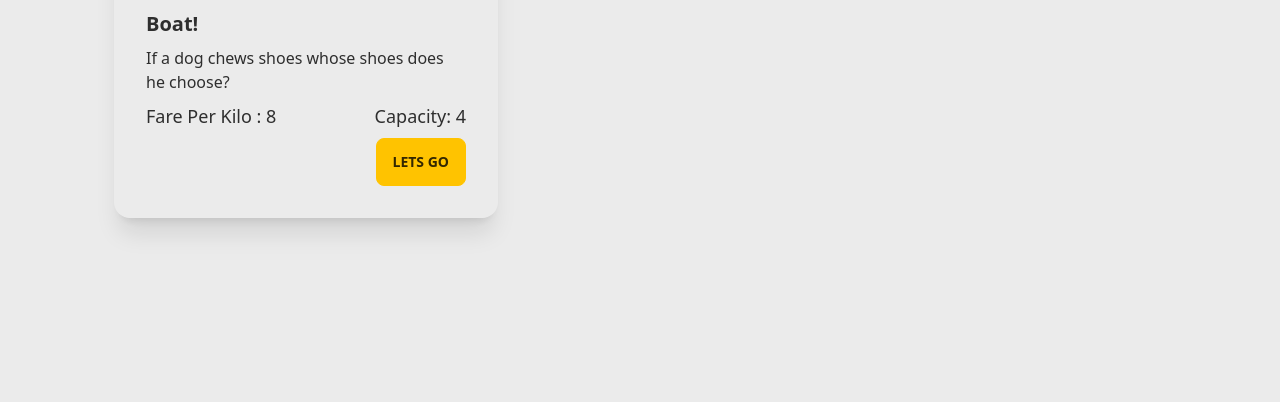
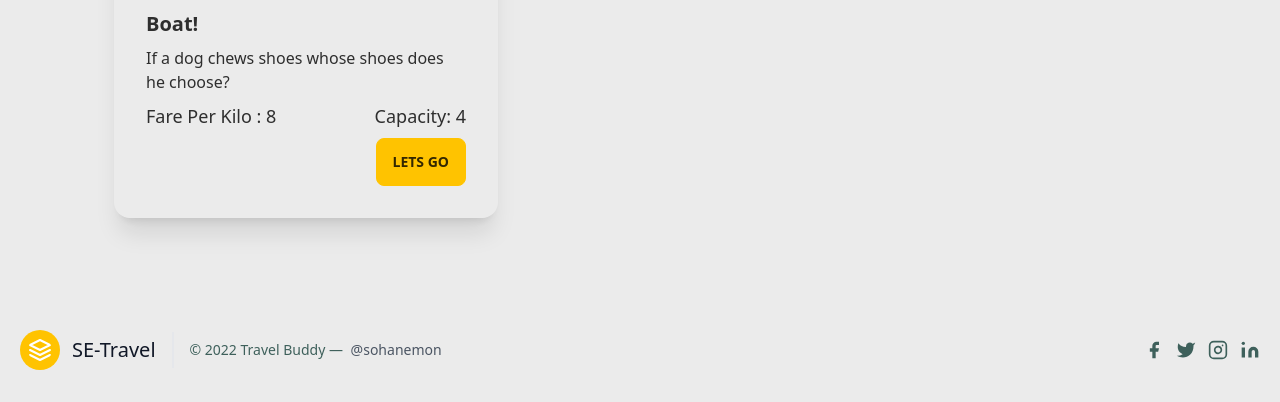
Before and after one commit to sohanemon/travel-buddy, a website with bundled scripts: page index.html in a window 1280 px wide. Shown: the part 2086-2488 px from the top of the page. Before the commit the page ends 2384 px from the top, so only its background shows below. Built offline with nearby package versions, Linux system fonts and the light colour scheme.

Commit message:
footer added

```diff
--- a/index.html
+++ b/index.html
@@ -84,6 +84,108 @@
         codes will be injected here
      -->
     </div>
+    <footer class="text-gray-600 body-font">
+      <div
+        class="container px-5 py-8 mx-auto flex items-center sm:flex-row flex-col"
+      >
+        <a
+          class="flex title-font font-medium items-center md:justify-start justify-center text-gray-900"
+        >
+          <svg
+            xmlns="http://www.w3.org/2000/svg"
+            fill="none"
+            stroke="currentColor"
+            stroke-linecap="round"
+            stroke-linejoin="round"
+            stroke-width="2"
+            class="w-10 h-10 text-white p-2 bg-secondary rounded-full"
+            viewBox="0 0 24 24"
+          >
+            <path
+              d="M12 2L2 7l10 5 10-5-10-5zM2 17l10 5 10-5M2 12l10 5 10-5"
+            ></path>
+          </svg>
+          <span class="ml-3 text-xl">SE-Travel</span>
+        </a>
+        <p
+          class="text-sm text-primary sm:ml-4 sm:pl-4 sm:border-l-2 sm:border-gray-200 sm:py-2 sm:mt-0 mt-4"
+        >
+          © 2022 Travel Buddy —
+          <a
+            href="https://twitter.com/sohanemon"
+            class="text-gray-600 ml-1"
+            rel="noopener noreferrer"
+            target="_blank"
+            >@sohanemon</a
+          >
+        </p>
+        <span
+          class="inline-flex sm:ml-auto sm:mt-0 mt-4 justify-center sm:justify-start"
+        >
+          <a class="text-primary">
+            <svg
+              fill="currentColor"
+              stroke-linecap="round"
+              stroke-linejoin="round"
+              stroke-width="2"
+              class="w-5 h-5"
+              viewBox="0 0 24 24"
+            >
+              <path
+                d="M18 2h-3a5 5 0 00-5 5v3H7v4h3v8h4v-8h3l1-4h-4V7a1 1 0 011-1h3z"
+              ></path>
+            </svg>
+          </a>
+          <a class="ml-3 text-primary">
+            <svg
+              fill="currentColor"
+              stroke-linecap="round"
+              stroke-linejoin="round"
+              stroke-width="2"
+              class="w-5 h-5"
+              viewBox="0 0 24 24"
+            >
+              <path
+                d="M23 3a10.9 10.9 0 01-3.14 1.53 4.48 4.48 0 00-7.86 3v1A10.66 10.66 0 013 4s-4 9 5 13a11.64 11.64 0 01-7 2c9 5 20 0 20-11.5a4.5 4.5 0 00-.08-.83A7.72 7.72 0 0023 3z"
+              ></path>
+            </svg>
+          </a>
+          <a class="ml-3 text-primary">
+            <svg
+              fill="none"
+              stroke="currentColor"
+              stroke-linecap="round"
+              stroke-linejoin="round"
+              stroke-width="2"
+              class="w-5 h-5"
+              viewBox="0 0 24 24"
+            >
+              <rect width="20" height="20" x="2" y="2" rx="5" ry="5"></rect>
+              <path
+                d="M16 11.37A4 4 0 1112.63 8 4 4 0 0116 11.37zm1.5-4.87h.01"
+              ></path>
+            </svg>
+          </a>
+          <a class="ml-3 text-primary">
+            <svg
+              fill="currentColor"
+              stroke="currentColor"
+              stroke-linecap="round"
+              stroke-linejoin="round"
+              stroke-width="0"
+              class="w-5 h-5"
+              viewBox="0 0 24 24"
+            >
+              <path
+                stroke="none"
+                d="M16 8a6 6 0 016 6v7h-4v-7a2 2 0 00-2-2 2 2 0 00-2 2v7h-4v-7a6 6 0 016-6zM2 9h4v12H2z"
+              ></path>
+              <circle cx="4" cy="4" r="2" stroke="none"></circle>
+            </svg>
+          </a>
+        </span>
+      </div>
+    </footer>
     <script type="module" src="./js/script.js"></script>
   </body>
 </html>
```
